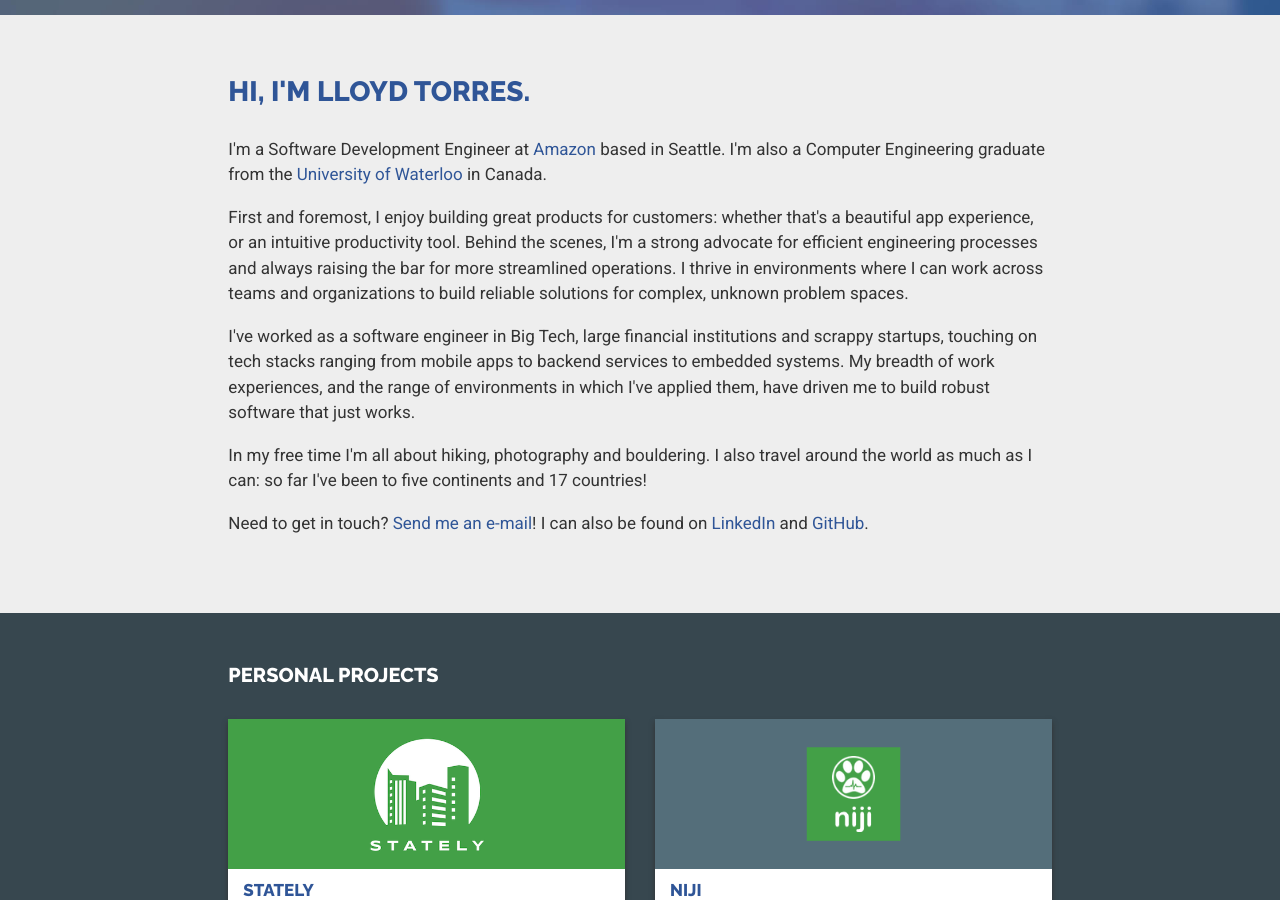
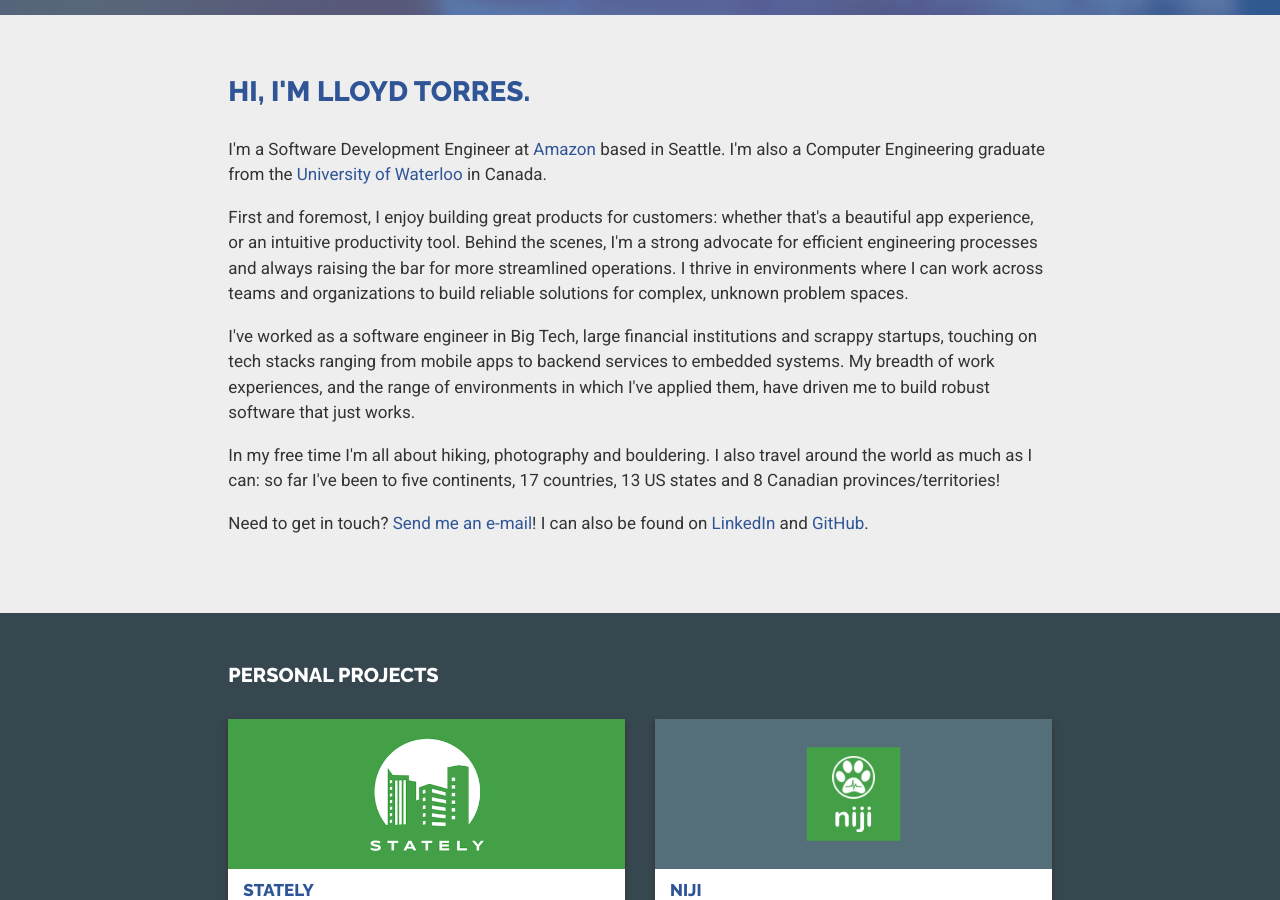
Before and after one commit to lloydtorres/lloydtorres.github.io, a Jekyll site: the page built from index.html, in a window 1280 px wide and 900 px high. Built offline with Jekyll 4.4.1, drawn with Linux system fonts in a browser that asks for light colours.

Commit message:
Update intro

```diff
--- a/index.html
+++ b/index.html
@@ -21,7 +21,7 @@
 
                     <p>I've worked as a software engineer in Big Tech, large financial institutions and scrappy startups, touching on tech stacks ranging from mobile apps to backend services to embedded systems. My breadth of work experiences, and the range of environments in which I've applied them, have driven me to build robust software that just works.</p>
 
-                    <p>In my free time I'm all about hiking, photography and bouldering. I also travel around the world as much as I can: so far I've been to five continents and 17 countries!</p>
+                    <p>In my free time I'm all about hiking, photography and bouldering. I also travel around the world as much as I can: so far I've been to five continents,  17 countries, 13 US states and 8 Canadian provinces/territories!</p>
 
                     <p>Need to get in touch? <a href="mailto:lloyd@lloydtorres.com">Send me an e-mail</a>! I can also be found on <a href="https://www.linkedin.com/in/lartorres">LinkedIn</a> and <a href="https://github.com/lloydtorres">GitHub</a>.</p>
                 </div>
```
